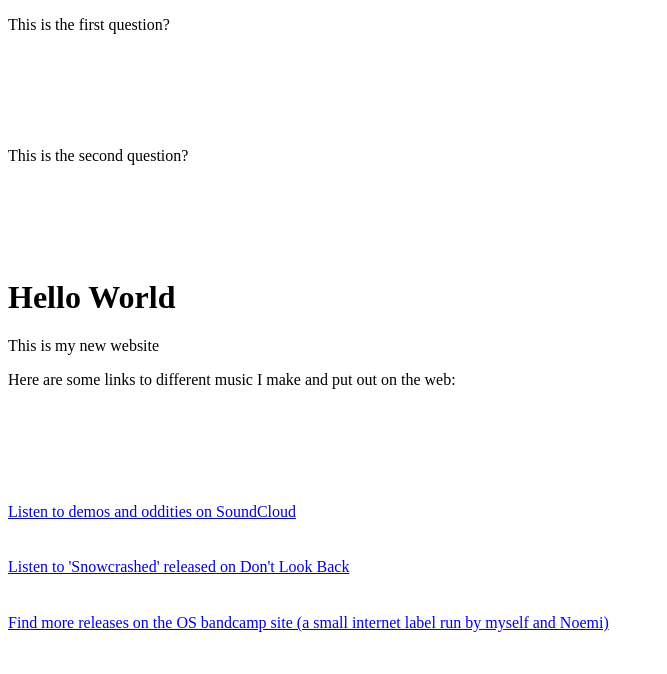
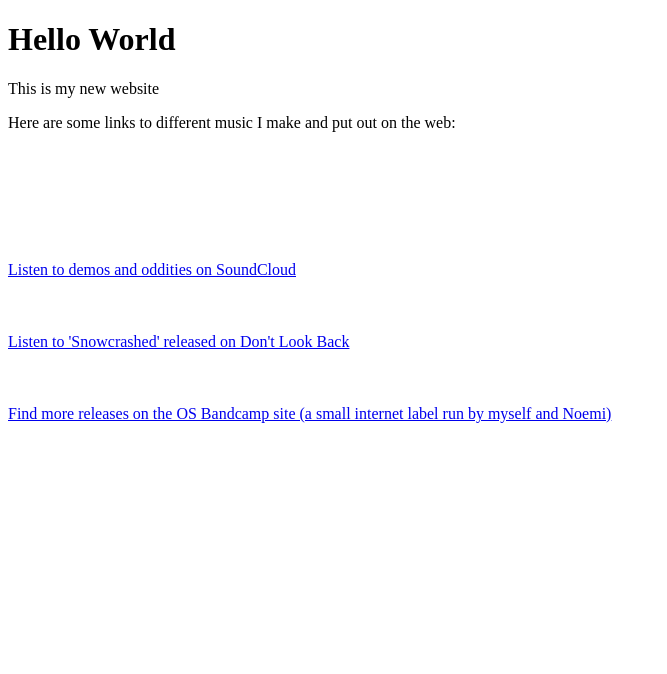
Before and after one commit to christianstenbro/christianstenbro.github.io, a plain HTML site: page index.html in a window 1280 px wide. Shown: the whole page, without its empty margins (0-667 px from the left). Drawn offline with Linux system fonts and the light colour scheme.

Commit message:
Update index.html
Cleaned up code

```diff
--- a/index.html
+++ b/index.html
@@ -1,40 +1,36 @@
 <!DOCTYPE html>
+<html lang="en">
+<head>
+    <meta charset="UTF-8">
+    <meta name="viewport" content="width=device-width, initial-scale=1.0">
+    <title>Christian Stenbro Music</title>
     <style>
         .bottom-three {
-     margin-bottom: 3cm;
+            padding-bottom: 3cm;
+        }
+        .bottom-one {
+            padding-bottom: 1cm;
         }
     </style>
-
-<style>
-  .bottom-one {
-     margin-bottom: 1cm;
-  }
-</style>
-
-<p class="bottom-three">
-   This is the first question?
-</p>
-<p class="bottom-three">
-   This is the second question?
-</p>
-
-<html>
+</head>
 <body>
     <h1>Hello World</h1>
     <p>This is my new website</p>
-</p>
+
     <p class="bottom-three">
         Here are some links to different music I make and put out on the web:
     </p>
+
     <p class="bottom-one">
         <a href="https://soundcloud.com/christian-stenbro">Listen to demos and oddities on SoundCloud</a>
     </p>
+
     <p class="bottom-one">
         <a href="https://christianstenbro.bandcamp.com/album/snowcrashed">Listen to 'Snowcrashed' released on Don't Look Back</a>
     </p>
+
     <p class="bottom-one">
-    <a href="https://osfortwo.bandcamp.com/">Find more releases on the OS bandcamp site (a small internet label run by myself and Noemi)</a>
+        <a href="https://osfortwo.bandcamp.com/">Find more releases on the OS Bandcamp site (a small internet label run by myself and Noemi)</a>
     </p>
-
 </body>
 </html>
```
Lines whose indentation alone changed are shown as unchanged.
